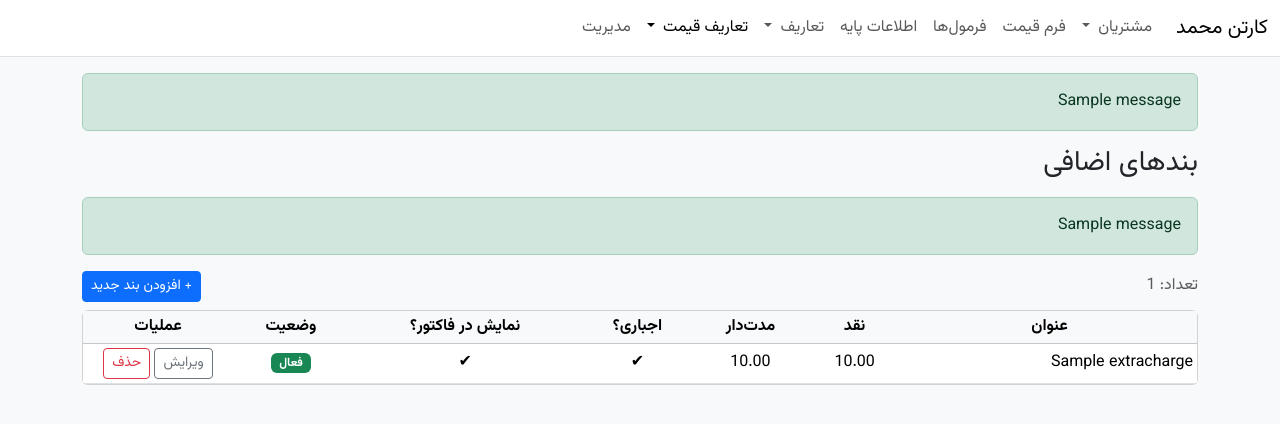
After one commit to setarehHosseinNet/carton_pricing_Mohamad, a Django app: page /extra-charges/ in a window 1280 px wide. The commit adds this page. Shown: the top 424 px of the page. Run offline with Django 5.2, Linux system fonts and the light colour scheme; tables that the repository leaves empty hold one stand-in row (values such as "Sample post"); one stand-in notice (Sample message) is shown; some libraries are stand-ins or nearby versions.

Commit message:
ایجاد ردیف قیمت

```diff
--- a/carton_pricing/forms.py
+++ b/carton_pricing/forms.py
@@ -485,3 +485,31 @@ class GroupPriceUpdateForm(forms.Form):
         label="قیمت واحد جدید",
         widget=forms.NumberInput(attrs={"class": "form-control", "step": "0.01"}),
     )
+
+
+from django import forms
+from .models import ExtraCharge
+
+class ExtraChargeForm(forms.ModelForm):
+    class Meta:
+        model = ExtraCharge
+        fields = [
+            "title", "amount_cash", "amount_credit",
+            "is_required", "show_on_invoice", "is_active",
+        ]
+        labels = {
+            "title": "بندهای اضافی به مبلغ",
+            "amount_cash": "مبلغ برای نقد",
+            "amount_credit": "مبلغ برای مدت‌دار",
+            "is_required": "اجبار برای اعمال",
+            "show_on_invoice": "نمایش به عنوان یک بند در فاکتور",
+            "is_active": "فعال؟",
+        }
+        widgets = {
+            "title": forms.TextInput(attrs={"class": "form-control"}),
+            "amount_cash": forms.NumberInput(attrs={"class": "form-control", "step": "0.01"}),
+            "amount_credit": forms.NumberInput(attrs={"class": "form-control", "step": "0.01"}),
+            "is_required": forms.CheckboxInput(attrs={"class": "form-check-input"}),
+            "show_on_invoice": forms.CheckboxInput(attrs={"class": "form-check-input"}),
+            "is_active": forms.CheckboxInput(attrs={"class": "form-check-input"}),
+        }
--- /dev/null
+++ b/carton_pricing/templates/carton_pricing/extra_charge_list.html
@@ -0,0 +1,57 @@
+{% extends "base.html" %}
+{% block content %}
+<h3 class="mb-3">بندهای اضافی</h3>
+
+{% if messages %}
+  {% for m in messages %}
+    <div class="alert alert-{{ m.tags|default:'info' }}">{{ m }}</div>
+  {% endfor %}
+{% endif %}
+
+<div class="d-flex justify-content-between align-items-center mb-2">
+  <div class="text-muted">تعداد: {{ items|length }}</div>
+  <a class="btn btn-primary btn-sm" href="{% url 'carton_pricing:extracharge_create' %}">+ افزودن بند جدید</a>
+</div>
+
+<div class="card">
+  <div class="table-responsive">
+    <table class="table table-sm align-middle mb-0 text-center">
+      <thead class="table-light">
+        <tr>
+          <th>عنوان</th>
+          <th>نقد</th>
+          <th>مدت‌دار</th>
+          <th>اجباری؟</th>
+          <th>نمایش در فاکتور؟</th>
+          <th>وضعیت</th>
+          <th style="width:150px">عملیات</th>
+        </tr>
+      </thead>
+      <tbody>
+        {% for it in items %}
+          <tr>
+            <td class="text-start">{{ it.title }}</td>
+            <td>{{ it.amount_cash|floatformat:2 }}</td>
+            <td>{{ it.amount_credit|floatformat:2 }}</td>
+            <td>{% if it.is_required %}✔{% else %}—{% endif %}</td>
+            <td>{% if it.show_on_invoice %}✔{% else %}—{% endif %}</td>
+            <td>
+              <span class="badge {% if it.is_active %}bg-success{% else %}bg-secondary{% endif %}">
+                {% if it.is_active %}فعال{% else %}غیرفعال{% endif %}
+              </span>
+            </td>
+            <td>
+              <a class="btn btn-outline-secondary btn-sm"
+                 href="{% url 'carton_pricing:extracharge_update' it.pk %}">ویرایش</a>
+              <a class="btn btn-outline-danger btn-sm"
+                 href="{% url 'carton_pricing:extracharge_delete' it.pk %}">حذف</a>
+            </td>
+          </tr>
+        {% empty %}
+          <tr><td colspan="7" class="text-muted">موردی ثبت نشده است.</td></tr>
+        {% endfor %}
+      </tbody>
+    </table>
+  </div>
+</div>
+{% endblock %}
--- a/carton_pricing/urls.py
+++ b/carton_pricing/urls.py
@@ -1,12 +1,20 @@
 # carton_pricing/urls.py
 from django.urls import path
 from django.views.generic import RedirectView
-from . import views_api  # ← جدید
-# ویوهای فرم قیمت و تنظیمات
+
+# صفحات اصلی و تنظیمات
 from . import views
-from . import views_customers  # ← فایل جدیدی که پایین می‌سازیم
-from .views_customers import CustomerInvoicesView  # یا از views.py اگر آنجاست
-# گروه کاغذ (CRUD)
+
+# API ها
+from . import views_api
+
+# مشتری‌ها (CRUD + فاکتورها)
+from . import views_customers
+
+# بندهای اضافی (CRUD)
+from . import views_extra_charge as ec
+
+# گروه‌های کاغذ (CRUD + به‌روزرسانی گروهی قیمت)
 from .views_paper_groups import (
     PaperGroupListView,
     PaperGroupCreateView,
@@ -15,7 +23,7 @@ from .views_paper_groups import (
     GroupBulkPriceView,
 )
 
-# کاغذها (لیست/ایجاد/ویرایش)  ← این import گم شده بود
+# کاغذها (لیست/ایجاد/ویرایش)
 from .views_papers import (
     PaperListView,
     paper_create_view,
@@ -25,38 +33,45 @@ from .views_papers import (
 app_name = "carton_pricing"
 
 urlpatterns = [
-    # روت
-    path("", RedirectView.as_view(pattern_name="carton_pricing:price_form", permanent=False), name="home"),
+    # روت (در صورت تمایل می‌توانید به فرم قیمت ریدایرکت کنید)
+    # path("", RedirectView.as_view(pattern_name="carton_pricing:price_form", permanent=False), name="home")
+    path("", views_customers.CustomerListView.as_view(), name="customer_list"),
 
-    # صفحات اصلی
+    # ───────── فرم قیمت و تنظیمات ─────────
     path("price-form/",    views.price_form_view,    name="price_form"),
     path("base-settings/", views.base_settings_view, name="base_settings"),
 
-    # ── API ها (نام‌ها باید دقیقا همین‌ها باشند) ─────────────────────────
-    path("api/last-order/", views_api.api_last_order, name="api_last_order"),
+    # ───────── API ها ─────────
+    path("api/last-order/",   views_api.api_last_order,   name="api_last_order"),
     path("api/add-customer/", views_api.api_add_customer, name="api_add_customer"),
-    path("api/add-phone/", views_api.api_add_phone, name="api_add_phone"),
+    path("api/add-phone/",    views_api.api_add_phone,    name="api_add_phone"),
 
+    # ───────── فرمول‌ها ─────────
+    path("formulas/", views.formulas_view, name="formulas"),
+    # برای سازگاری با نام قدیمی:
+    path("formulas/", views.formulas_view, name="formula_list"),
 
-    # فرمول‌ها
-    path("formulas/", views.formulas_view, name="formulas"),
-    path("formulas/", views.formulas_view, name="formula_list"),  # alias
-
-    # کاغذها
+    # ───────── کاغذها ─────────
     path("papers/",               PaperListView.as_view(), name="paper_list"),
     path("papers/new/",           paper_create_view,       name="paper_create"),
     path("papers/<int:pk>/edit/", paper_update_view,       name="paper_update"),
 
-    # گروه‌های کاغذ
-    path("groups/",              PaperGroupListView.as_view(),  name="group_list"),
-    path("groups/add/",          PaperGroupCreateView.as_view(), name="group_add"),
+    # ───────── گروه‌های کاغذ ─────────
+    path("groups/",                 PaperGroupListView.as_view(),   name="group_list"),
+    path("groups/add/",             PaperGroupCreateView.as_view(), name="group_add"),
     path("groups/<int:pk>/edit/",   PaperGroupUpdateView.as_view(), name="group_update"),
     path("groups/<int:pk>/delete/", PaperGroupDeleteView.as_view(), name="group_delete"),
+    path("groups/bulk-price/",      GroupBulkPriceView.as_view(),   name="group_bulk_price"),
 
-    path("groups/bulk-price/", GroupBulkPriceView.as_view(), name="group_bulk_price"),
+    # ───────── مشتری‌ها ─────────
+    path("customers/",                 views_customers.CustomerListView.as_view(),   name="customer_list"),
+    path("customers/new/",             views_customers.CustomerCreateView.as_view(), name="customer_create"),
+    path("customers/<int:pk>/edit/",   views_customers.CustomerUpdateView.as_view(), name="customer_update"),
+    path("customers/<int:pk>/invoices/", views_customers.CustomerInvoicesView.as_view(), name="customer_invoices"),
 
-    path("customers/",                views_customers.CustomerListView.as_view(),   name="customer_list"),
-    path("customers/new/",            views_customers.CustomerCreateView.as_view(), name="customer_create"),
-    path("customers/<int:pk>/edit/",  views_customers.CustomerUpdateView.as_view(), name="customer_update"),
-    path("customers/<int:pk>/invoices/", CustomerInvoicesView.as_view(), name="customer_invoices"),
+    # ───────── بندهای اضافی (Extra Charges) ─────────
+    path("extra-charges/",               ec.ExtraChargeList.as_view(),   name="extracharge_list"),
+    path("extra-charges/new/",           ec.ExtraChargeCreate.as_view(), name="extracharge_create"),
+    path("extra-charges/<int:pk>/edit/", ec.ExtraChargeUpdate.as_view(), name="extracharge_update"),
+    path("extra-charges/<int:pk>/delete/", ec.ExtraChargeDelete.as_view(), name="extracharge_delete"),
 ]
--- a/templates/base.html
+++ b/templates/base.html
@@ -25,10 +25,11 @@
 </head>
 <body class="bg-light">
 
-<nav class="navbar navbar-expand-lg bg-white border-bottom mb-3">
+<nav class="navbar navbar-expand-lg navbar-light bg-white border-bottom mb-3">
   <div class="container-fluid">
 
-    <a class="navbar-brand" href="{% url 'carton_pricing:price_form' %}">کارتن محمد</a>
+    <!-- برند: به لیست مشتریان -->
+    <a class="navbar-brand" href="{% url 'carton_pricing:customer_list' %}">کارتن محمد</a>
 
     <button class="navbar-toggler" type="button" data-bs-toggle="collapse" data-bs-target="#topNav" aria-controls="topNav" aria-expanded="false" aria-label="Toggle navigation">
       <span class="navbar-toggler-icon"></span>
@@ -38,11 +39,32 @@
     <div id="topNav" class="collapse navbar-collapse">
       <ul class="navbar-nav me-auto">
 
+        <!-- مشتریان -->
+        <li class="nav-item dropdown">
+          <a class="nav-link dropdown-toggle {% if url_name in 'customer_list customer_create customer_update customer_invoices' %}active{% endif %}"
+             href="#" id="custMenu" role="button" data-bs-toggle="dropdown" aria-expanded="false">
+            مشتریان
+          </a>
+          <ul class="dropdown-menu" aria-labelledby="custMenu">
+            <li><a class="dropdown-item" href="{% url 'carton_pricing:customer_list' %}">لیست مشتریان</a></li>
+            <li><a class="dropdown-item" href="{% url 'carton_pricing:customer_create' %}">+ مشتری جدید</a></li>
+            {# لینک «فاکتورهای مشتری» به pk نیاز دارد و معمولاً داخل صفحهٔ مشتری قرار می‌گیرد #}
+          </ul>
+        </li>
+
         <!-- فرم قیمت -->
         <li class="nav-item">
           <a class="nav-link {% if url_name == 'price_form' %}active{% endif %}"
              href="{% url 'carton_pricing:price_form' %}">
             فرم قیمت
+          </a>
+        </li>
+
+        <!-- فرمول‌ها -->
+        <li class="nav-item">
+          <a class="nav-link {% if url_name == 'formulas' or url_name == 'formula_list' %}active{% endif %}"
+             href="{% url 'carton_pricing:formulas' %}">
+            فرمول‌ها
           </a>
         </li>
 
@@ -54,17 +76,9 @@
           </a>
         </li>
 
-        <!-- فرمول‌ها -->
-        <li class="nav-item">
-          <a class="nav-link {% if url_name == 'formulas' or url_name == 'formula_list' %}active{% endif %}"
-             href="{% url 'carton_pricing:formulas' %}">
-            فرمول‌ها
-          </a>
-        </li>
-
-        <!-- تعاریف -->
+        <!-- تعاریف: کاغذها و گروه‌های کاغذ -->
         <li class="nav-item dropdown">
-          <a class="nav-link dropdown-toggle {% if url_name in 'paper_list paper_create paper_update group_list group_add group_update group_delete' %}active{% endif %}"
+          <a class="nav-link dropdown-toggle {% if url_name in 'paper_list paper_create paper_update group_list group_add group_update group_delete group_bulk_price' %}active{% endif %}"
              href="#" id="defsMenu" role="button" data-bs-toggle="dropdown" aria-expanded="false">
             تعاریف
           </a>
@@ -78,11 +92,25 @@
             <!-- گروه کاغذ -->
             <li><a class="dropdown-item" href="{% url 'carton_pricing:group_list' %}">گروه‌های کاغذ</a></li>
             <li><a class="dropdown-item" href="{% url 'carton_pricing:group_add' %}">+ گروه جدید</a></li>
- <li><a class="dropdown-item" href="{% url 'carton_pricing:group_bulk_price' %}">برورز رسانی قیمت یک گروه</a></li>
+            <li><a class="dropdown-item" href="{% url 'carton_pricing:group_bulk_price' %}">به‌روزرسانی گروهی قیمت</a></li>
+
             <li><hr class="dropdown-divider"></li>
 
-            <!-- گام فلوت (فعلاً از ادمین) -->
+            <!-- گام فلوت (از ادمین) -->
             <li><a class="dropdown-item" href="{% url 'admin:carton_pricing_flutestep_changelist' %}">گام فلوت</a></li>
+          </ul>
+        </li>
+
+        <!-- بندهای اضافی (Extra Charges) -->
+        <li class="nav-item dropdown">
+          <a class="nav-link dropdown-toggle {% if url_name in 'extracharge_list extracharge_create extracharge_update extracharge_delete' %}active{% endif %}"
+             href="#" id="extraMenu" role="button" data-bs-toggle="dropdown" aria-expanded="false">
+            تعاریف قیمت
+          </a>
+          <ul class="dropdown-menu" aria-labelledby="extraMenu">
+            <li><a class="dropdown-item" href="{% url 'carton_pricing:extracharge_list' %}">لیست بندهای اضافی قیمت</a></li>
+            <li><a class="dropdown-item" href="{% url 'carton_pricing:extracharge_create' %}">+ بند جدید</a></li>
+            {# مسیرهای edit/delete به pk نیاز دارند و از داخل لیست در دسترس‌اند #}
           </ul>
         </li>
 
@@ -98,7 +126,7 @@
 
 <div class="container">
 
-  {# پیام‌های Django messages اگر لازم داری اینجا رندر کن #}
+  {# پیام‌های Django messages #}
   {% if messages %}
     <div class="mb-3">
       {% for message in messages %}
@@ -113,7 +141,6 @@
 <!-- Bootstrap Bundle (with Popper) -->
 <script src="https://cdn.jsdelivr.net/npm/bootstrap@5.3.3/dist/js/bootstrap.bundle.min.js"></script>
 
-{# Persian date/datepicker — اگر همهٔ صفحات لازم ندارند می‌تونی به صفحات خاص منتقل کنی #}
 {% block foot_vendor_js %}
 <script src="https://cdn.jsdelivr.net/npm/persian-date@1.1.0/dist/persian-date.js"></script>
 <link rel="stylesheet" href="https://cdn.jsdelivr.net/npm/persian-datepicker@1.2.0/dist/css/persian-datepicker.css" />
```
Also changed, not shown: carton_pricing/models.py (+48 -0 lines), carton_pricing/templates/carton_pricing/extra_charge_confirm_delete.html (added, +10 -0 lines), carton_pricing/templates/carton_pricing/extra_charge_form.html (added, +45 -0 lines), carton_pricing/views_extra_charge.py (added, +40 -0 lines), db.sqlite3.
